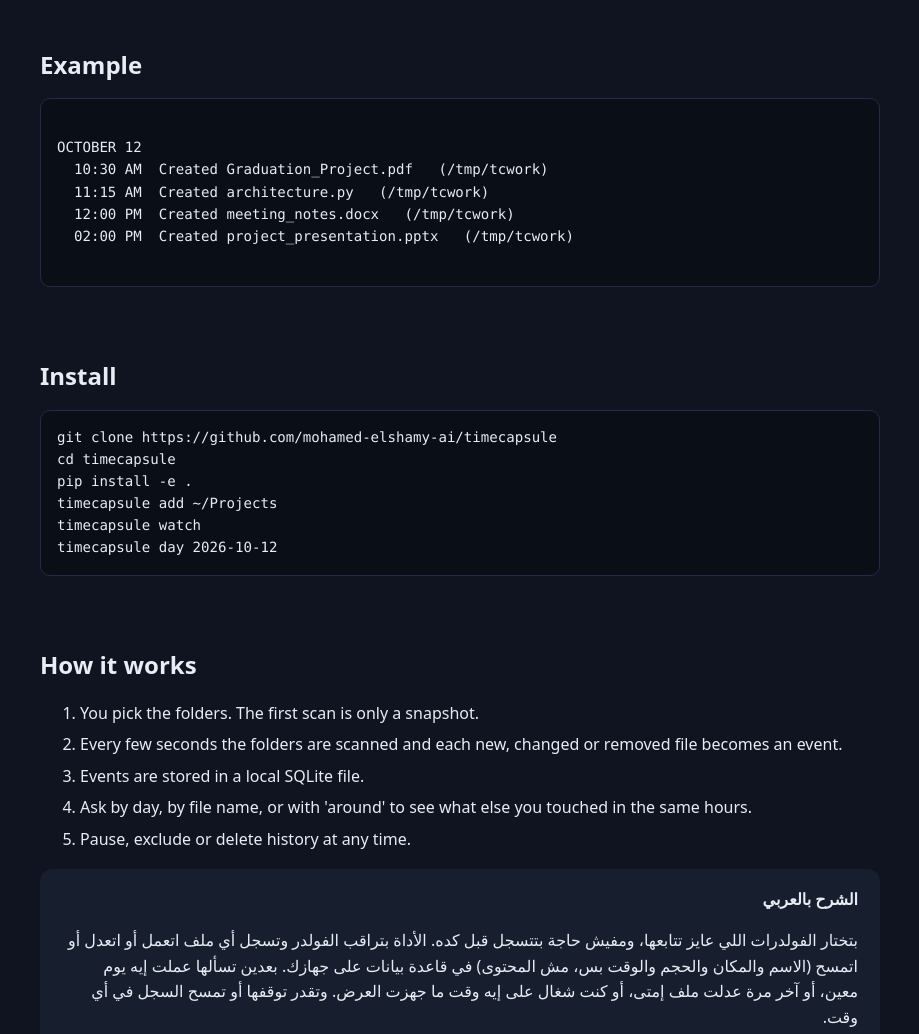
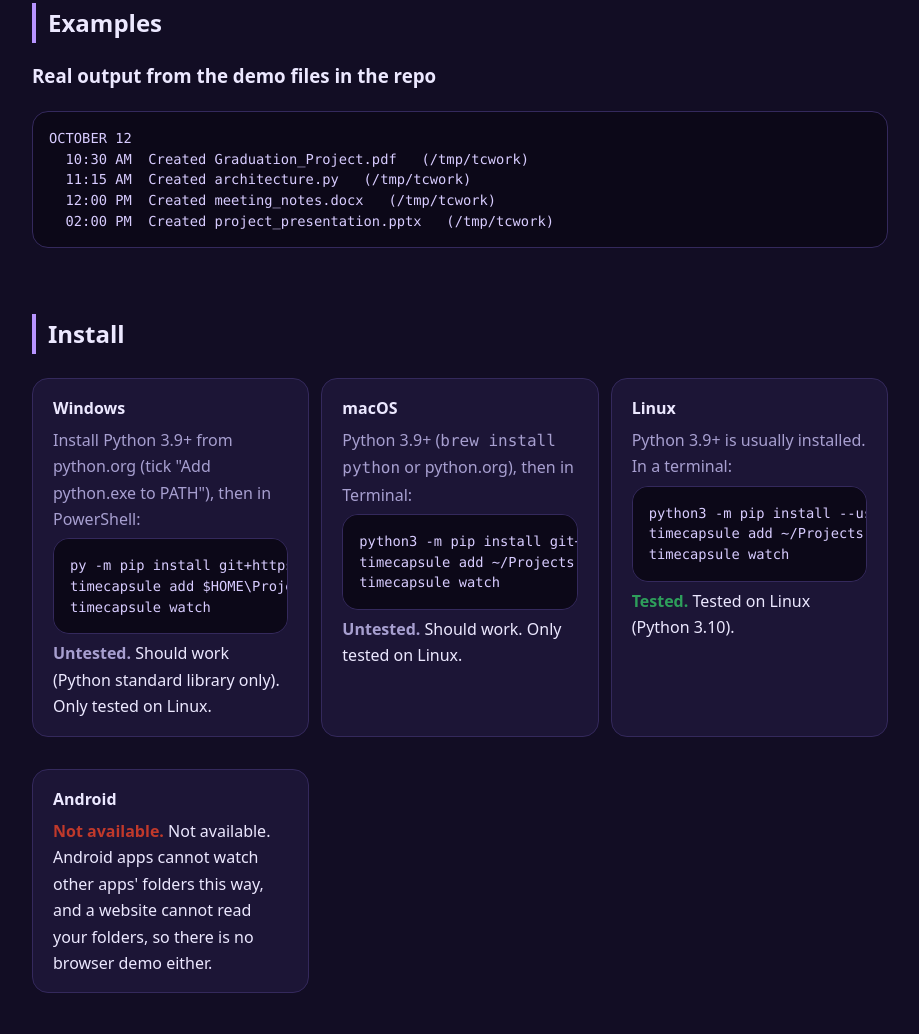
Before and after one commit to mohamed-elshamy-ai/timecapsule, a plain HTML site: page docs/index.html in a window 1280 px wide. Shown: the part 901-1935 px from the top of the page, without its empty margins (180-1099 px from the left). Drawn offline with Linux system fonts and the light colour scheme.

Commit message:
Add landing page (GitHub Pages)

```diff
--- a/docs/index.html
+++ b/docs/index.html
@@ -2,45 +2,60 @@
 <title>TimeCapsule: What was I working on? A private, searchable timeline of your files.</title><meta name="description" content="An opt-in, local-only timeline of the files you create and edit, searchable by day, name and topic.">
 <meta property="og:title" content="TimeCapsule"><meta property="og:description" content="An opt-in, local-only timeline of the files you create and edit, searchable by day, name and topic.">
 <style>
-:root{--bg:#0f1420;--card:#171e2e;--fg:#e8ecf4;--mut:#9aa6bd;--acc:#5b9dff;--acc2:#7ee0b5}
-*{box-sizing:border-box}body{margin:0;font:16px/1.6 system-ui,-apple-system,Segoe UI,Roboto,sans-serif;background:var(--bg);color:var(--fg)}
-.wrap{max-width:880px;margin:0 auto;padding:0 20px}
-header.hero{padding:72px 0 40px;text-align:center;background:radial-gradient(900px 300px at 50% -50px,#24407a55,transparent)}
-h1{font-size:3rem;margin:0 0 8px;letter-spacing:-1px}.tag{color:var(--mut);font-size:1.25rem;margin:0 auto 28px;max-width:640px}
-.btn{display:inline-block;padding:11px 22px;border-radius:9px;background:var(--acc);color:#04122b;font-weight:600;text-decoration:none;margin:4px}
-.btn.alt{background:transparent;color:var(--fg);border:1px solid #34405c}
-section{padding:28px 0}h2{font-size:1.5rem;margin:0 0 14px}
-.card{background:var(--card);border-radius:12px;padding:18px 22px;margin:12px 0}
-pre{background:#0a0e17;border:1px solid #232c44;border-radius:10px;padding:16px;overflow:auto;font-size:.88rem;line-height:1.5}
-code{font-family:ui-monospace,Menlo,Consolas,monospace}
-ul{padding-left:1.2rem}li{margin:6px 0}.grid{display:grid;grid-template-columns:repeat(auto-fit,minmax(240px,1fr));gap:12px}
-.mut{color:var(--mut)}.rtl{direction:rtl;text-align:right}img{max-width:100%;border-radius:10px;border:1px solid #232c44}
-footer{padding:40px 0 60px;color:var(--mut);text-align:center;font-size:.9rem}.warn{border-left:4px solid #d68910}
+*{box-sizing:border-box}html{scroll-behavior:smooth}
+body{margin:0;font:16px/1.65 var(--body);background:var(--bg);color:var(--fg)}
+.wrap{max-width:900px;margin:0 auto;padding:0 22px}
+a{color:var(--acc)}code,pre{font-family:ui-monospace,Menlo,Consolas,monospace}
+pre{background:var(--code);color:var(--codefg);border:1px solid var(--line);border-radius:var(--r);padding:16px;overflow:auto;font-size:.86rem;line-height:1.5}
+.btn{display:inline-block;padding:11px 22px;border-radius:var(--r);background:var(--acc);color:var(--accfg);font-weight:600;text-decoration:none;margin:4px 8px 4px 0}
+.btn.alt{background:transparent;color:var(--fg);border:1px solid var(--line)}
+section{padding:26px 0}h2{font-family:var(--head);font-size:1.5rem;margin:0 0 14px}
+.card{background:var(--card);border:1px solid var(--line);border-radius:var(--r);padding:16px 20px;margin:10px 0}
+.grid{display:grid;grid-template-columns:repeat(auto-fit,minmax(250px,1fr));gap:12px}.grid .card{margin:0}
+.mut{color:var(--mut)}.rtl{direction:rtl;text-align:right}
+img.shot{max-width:100%;border-radius:var(--r);border:1px solid var(--line);margin:8px 0}
+.warn{border-left:5px solid var(--warn)}
+.os{display:grid;grid-template-columns:repeat(auto-fit,minmax(260px,1fr));gap:12px}.os h3{margin:0 0 6px;font-size:1rem}.os pre{margin:6px 0}
+footer{padding:44px 0 60px;color:var(--mut);text-align:center;font-size:.9rem}
+footer img{border-radius:50%;border:2px solid var(--line);display:block;margin:0 auto 10px}
+.badge{display:inline-block;font-size:.72rem;padding:2px 9px;border-radius:99px;border:1px solid var(--line);color:var(--mut);margin-left:6px;vertical-align:middle}
+.ok{color:#2e9e5b}.no{color:#c0392b}
+
+:root{--bg:#120d24;--fg:#ece8ff;--mut:#a79fd0;--card:#1c1536;--line:#34295c;--acc:#b794ff;--accfg:#150d2e;--code:#0c0818;--codefg:#d8ccff;--warn:#f0b35a;--r:16px;--body:system-ui,-apple-system,Segoe UI,sans-serif;--head:system-ui,sans-serif}
+header.hero{padding:80px 0 44px;text-align:center;background:radial-gradient(700px 320px at 50% 0,#4a2f9a66,transparent)}
+h1{font-size:3.2rem;margin:0 0 6px;background:linear-gradient(90deg,#b794ff,#6ee7ff);-webkit-background-clip:text;background-clip:text;color:transparent}.tag{font-size:1.2rem;color:var(--mut);max-width:620px;margin:0 auto 22px}
+main section h2{border-left:4px solid var(--acc);padding-left:12px}
 </style></head><body>
 <header class="hero"><div class="wrap"><h1>TimeCapsule</h1><p class="tag">What was I working on? A private, searchable timeline of your files.</p>
 <a class="btn" href="https://github.com/mohamed-elshamy-ai/timecapsule">View on GitHub</a><a class="btn alt" href="#install">Install</a>
-<p class="mut" style="margin-top:18px">Open source &middot; MIT license &middot; runs on your machine</p></div></header>
+<p class="mut" style="margin-top:16px">Open source &middot; MIT license &middot; early release v0.1.0</p></div></header>
 <main class="wrap">
 <section><h2>What it does</h2><p>TimeCapsule records which files you created, edited or deleted in folders you choose, then answers questions like what you worked on on a given day, when you last touched a file, or what else you worked on around the time of a presentation. Nothing is recorded until you add a folder, and file contents are never stored.</p></section>
 <section><div class="grid"><div class="card"><b>Opt-in</b><div class="mut">Nothing is recorded until you add a folder.</div></div><div class="card"><b>No contents stored</b><div class="mut">Only names, paths, sizes and times.</div></div><div class="card"><b>You control it</b><div class="mut">Pause, exclude patterns, delete by date or path.</div></div><div class="card"><b>One local file</b><div class="mut">SQLite on your machine. No cloud, no AI.</div></div></div></section>
-<section><h2>Example</h2><pre><code>
-OCTOBER 12
+<section><h2>Examples</h2><h3>Real output from the demo files in the repo</h3><pre><code>OCTOBER 12
   10:30 AM  Created Graduation_Project.pdf   (/tmp/tcwork)
   11:15 AM  Created architecture.py   (/tmp/tcwork)
   12:00 PM  Created meeting_notes.docx   (/tmp/tcwork)
-  02:00 PM  Created project_presentation.pptx   (/tmp/tcwork)
+  02:00 PM  Created project_presentation.pptx   (/tmp/tcwork)</code></pre></section>
 
-</code></pre></section>
-
-<section id="install"><h2>Install</h2><pre><code>git clone https://github.com/mohamed-elshamy-ai/timecapsule
-cd timecapsule
-pip install -e .
+<section id="install"><h2>Install</h2><div class="os">
+<div class="card"><h3>Windows</h3><div class="mut">Install Python 3.9+ from python.org (tick "Add python.exe to PATH"), then in PowerShell:</div>
+<pre><code>py -m pip install git+https://github.com/mohamed-elshamy-ai/timecapsule
+timecapsule add $HOME\Projects
+timecapsule watch</code></pre><div><span class="mut"><b>Untested.</b></span> Should work (Python standard library only). Only tested on Linux.</div></div>
+<div class="card"><h3>macOS</h3><div class="mut">Python 3.9+ (<code>brew install python</code> or python.org), then in Terminal:</div>
+<pre><code>python3 -m pip install git+https://github.com/mohamed-elshamy-ai/timecapsule
 timecapsule add ~/Projects
-timecapsule watch
-timecapsule day 2026-10-12</code></pre></section>
+timecapsule watch</code></pre><div><span class="mut"><b>Untested.</b></span> Should work. Only tested on Linux.</div></div>
+<div class="card"><h3>Linux</h3><div class="mut">Python 3.9+ is usually installed. In a terminal:</div>
+<pre><code>python3 -m pip install --user git+https://github.com/mohamed-elshamy-ai/timecapsule
+timecapsule add ~/Projects
+timecapsule watch</code></pre><div><span class="ok"><b>Tested.</b></span> Tested on Linux (Python 3.10).</div></div>
+<div class="card"><h3>Android</h3><div><span class="no"><b>Not available.</b></span> Not available. Android apps cannot watch other apps&#x27; folders this way, and a website cannot read your folders, so there is no browser demo either.</div></div>
+</div></section>
 <section><h2>How it works</h2><ol><li>You pick the folders. The first scan is only a snapshot.</li><li>Every few seconds the folders are scanned and each new, changed or removed file becomes an event.</li><li>Events are stored in a local SQLite file.</li><li>Ask by day, by file name, or with &#x27;around&#x27; to see what else you touched in the same hours.</li><li>Pause, exclude or delete history at any time.</li></ol>
 <div class="card rtl"><b>الشرح بالعربي</b><p>بتختار الفولدرات اللي عايز تتابعها، ومفيش حاجة بتتسجل قبل كده. الأداة بتراقب الفولدر وتسجل أي ملف اتعمل أو اتعدل أو اتمسح (الاسم والمكان والحجم والوقت بس، مش المحتوى) في قاعدة بيانات على جهازك. بعدين تسألها عملت إيه يوم معين، أو آخر مرة عدلت ملف إمتى، أو كنت شغال على إيه وقت ما جهزت العرض. وتقدر توقفها أو تمسح السجل في أي وقت.</p></div></section>
-<section><h2>Limits</h2><div class="card warn"><ul><li>It sees file changes only. It does not know when you open a file, visit a website or use an app.</li><li>Search is by file name and time. No search inside contents and no meaning-based search yet.</li><li>Polling, not OS file events, so large folders cost some CPU.</li><li>No browser extension or window app yet.</li></ul></div></section>
+<section><h2>Honest limits</h2><div class="card warn"><ul><li>It sees file changes only. It does not know when you open a file, visit a website or use an app.</li><li>Search is by file name and time. No search inside contents and no meaning-based search yet.</li><li>Polling, not OS file events, so large folders cost some CPU.</li><li>No browser extension or window app yet.</li></ul></div></section>
 </main>
-<footer><img src="author.jpg" alt="Mohamed Elshamy" width="64" height="64" style="border-radius:50%;border:2px solid #34405c;display:block;margin:0 auto 10px"> Built by <a style="color:var(--acc)" href="https://github.com/mohamed-elshamy-ai">Mohamed Elshamy</a>. Early release (v0.1.0). Issues and pull requests are welcome on <a style="color:var(--acc)" href="https://github.com/mohamed-elshamy-ai/timecapsule">GitHub</a>.</footer>
+<footer><img src="author.jpg" alt="Mohamed Elshamy" width="64" height="64">Built by <a href="https://github.com/mohamed-elshamy-ai">Mohamed Elshamy</a>. Issues and pull requests are welcome on <a href="https://github.com/mohamed-elshamy-ai/timecapsule">GitHub</a>.</footer>
 </body></html>
```
Also changed, not shown: 2 other files.
